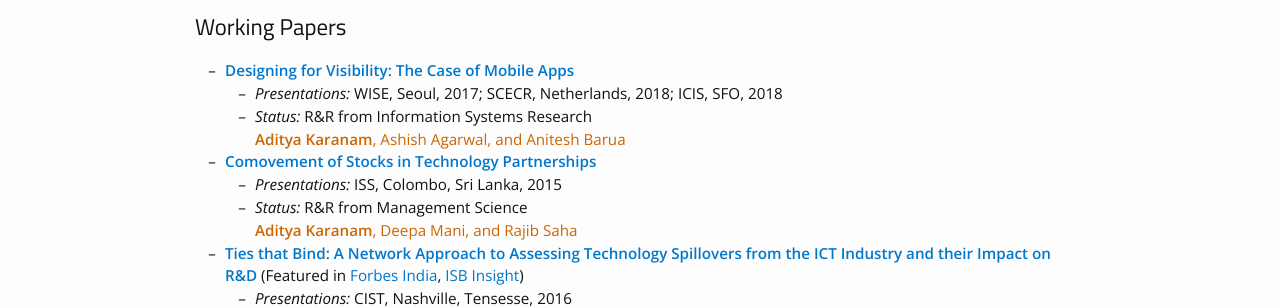
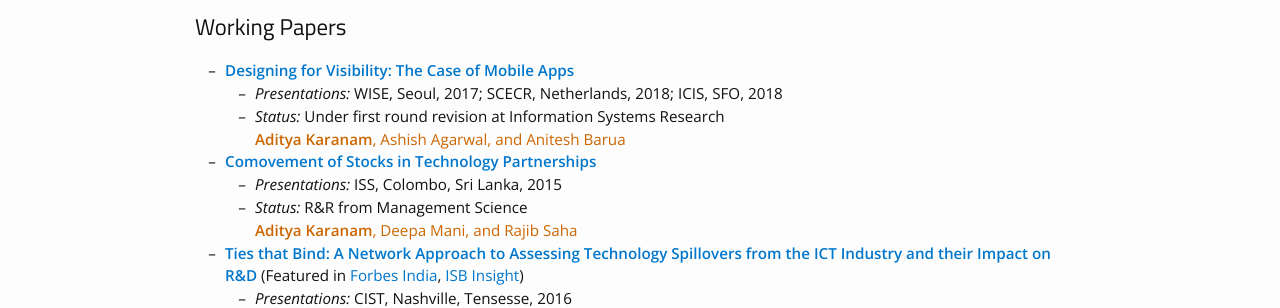
Before and after one commit to askaranam/askaranam.github.io, a Jekyll site: the page built from research.md, in a window 1280 px wide. Shown: the part 334-642 px from the top of the page. Built offline with Jekyll 4.4.1, drawn with Linux system fonts in a browser that asks for light colours; nearby versions of some CDN libraries; some web fonts are replaced.

Commit message:
Update research.md

```diff
--- a/research.md
+++ b/research.md
@@ -18,7 +18,7 @@ I also provide titles for working papers and works in progress below. I provide
 
 * **[Designing for Visibility: The Case of Mobile Apps](https://papers.ssrn.com/sol3/papers.cfm?abstract_id=3635854)**
     * *Presentations:*  WISE, Seoul, 2017; SCECR, Netherlands, 2018; ICIS, SFO, 2018
-    * *Status:* R&R from Information Systems Research <br/>
+    * *Status:* Under first round revision at Information Systems Research <br/>
     <span style="color: rgb(204,102,0)"><b>Aditya Karanam</b>, Ashish Agarwal, and Anitesh Barua</span> <br/>
 
 * **[Comovement of Stocks in Technology Partnerships](https://papers.ssrn.com/sol3/papers.cfm?abstract_id=3534561)**
```
